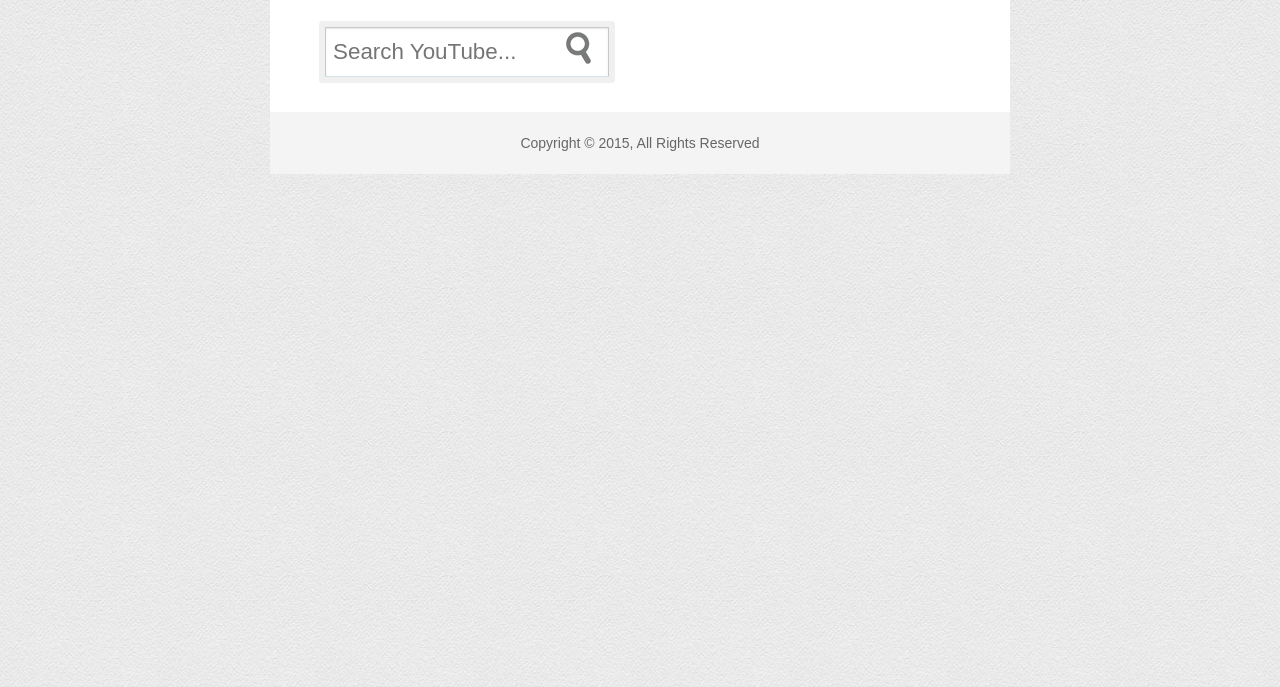
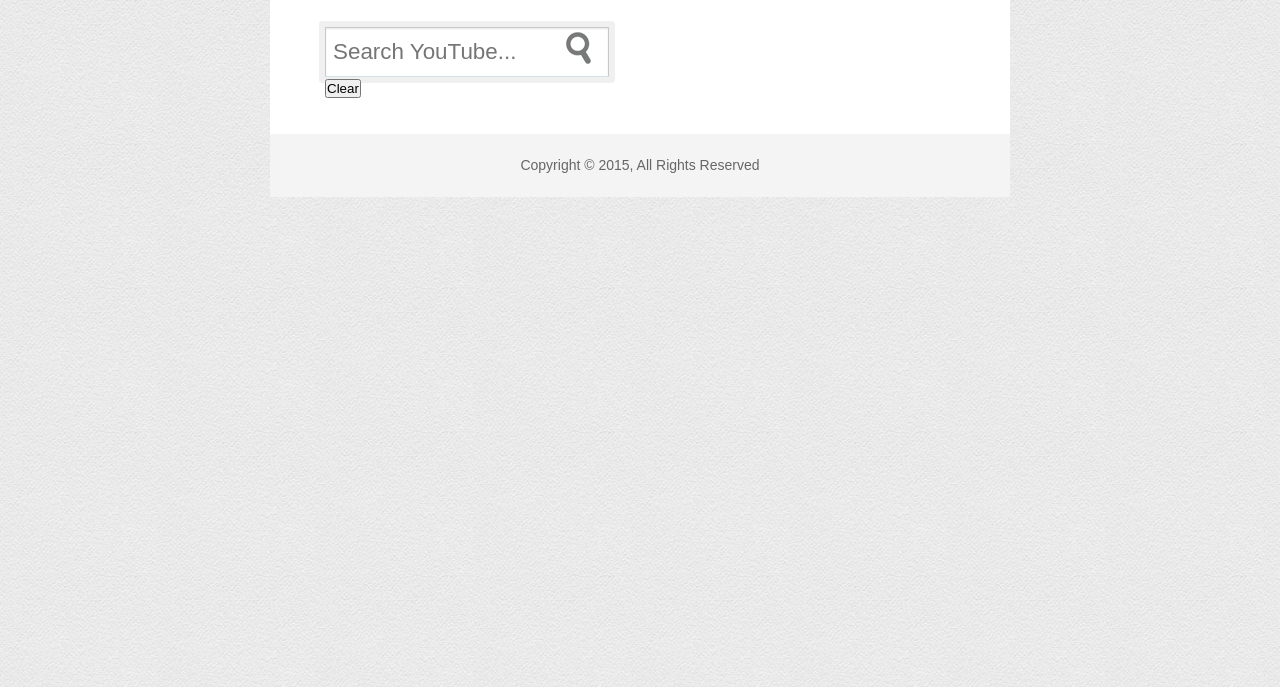
Before and after one commit to jeffward01/YouTube-API-Search-Engine, a website: page index.html in a window 1280 px wide. Shown: the part 113-800 px from the top of the page. Drawn offline with nearby package versions, Linux system fonts and the light colour scheme.

Commit message:
added clear button

```diff
--- a/index.html
+++ b/index.html
@@ -24,6 +24,7 @@
           <div class="fieldcontainer">
             <input type="search" id="query" class="search-field" placeholder="Search YouTube...">
             <input type="submit" name="search-btn" id="search-btn" value="">
+            <button type="button" class="btn btn-info" onclick="clearResults()">Clear</button>
           </div>
         </form>
 
--- a/js/script.js
+++ b/js/script.js
@@ -1,6 +1,6 @@
 //Search Bar Handler
 $(function () {
-  alert("JS works!");
+
 
   var searchField = $('#query');
   var icon = $('#search-btn');
@@ -38,6 +38,12 @@ $(function () {
 
 }); //End Document Ready
 
+
+
+function clearResults(){
+     $('#results').html('');
+      $('#buttons').html('')
+}
 
 function search() {
   //Clear Results
```
